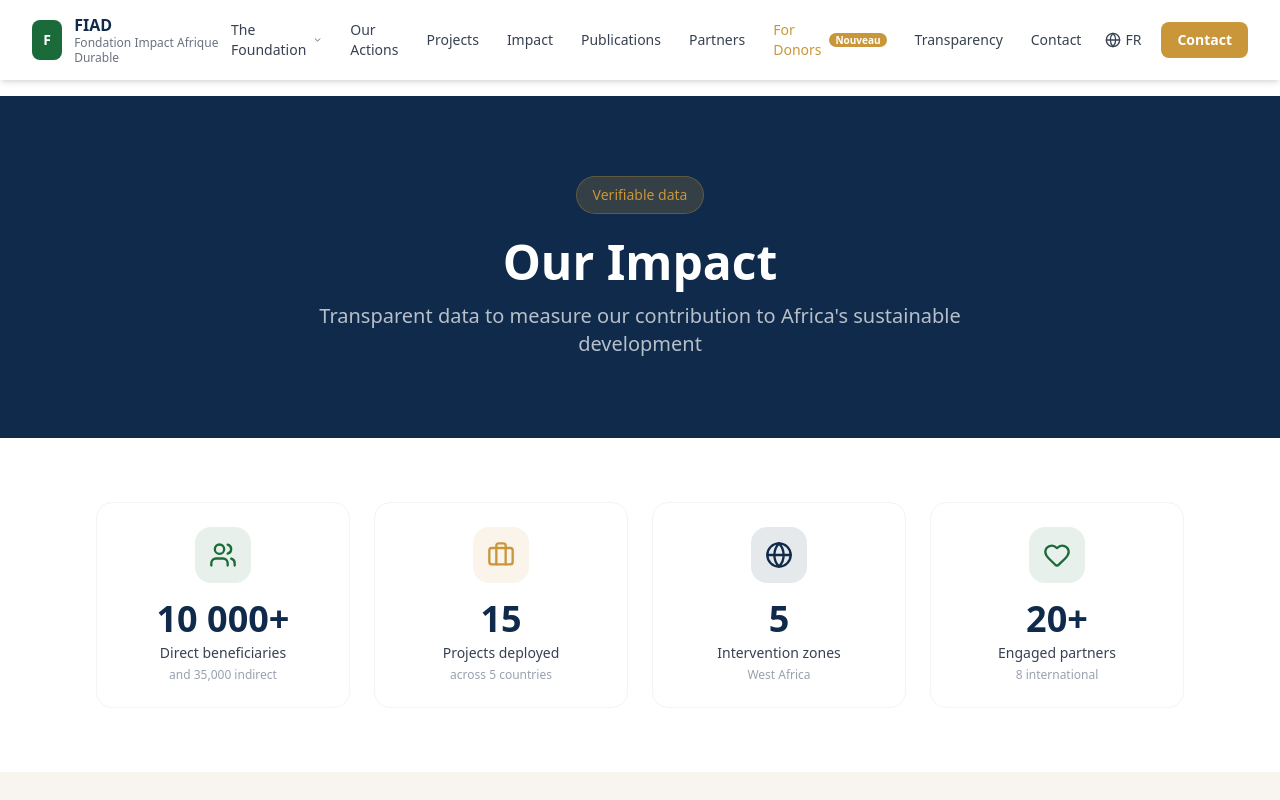
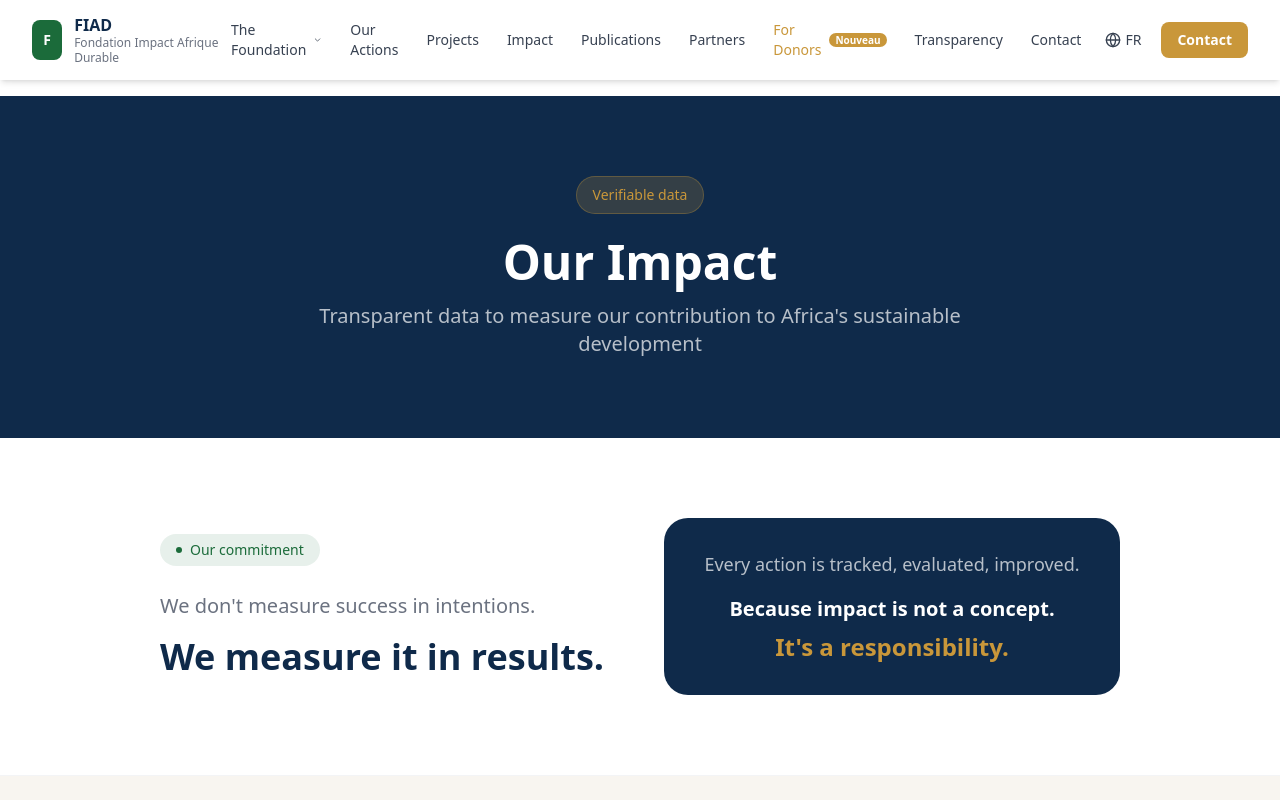
Before and after one commit to Moriah12783/fondation-fiad, a Next.js app: page /en/impact in a window 1280 px wide. Shown: the top 800 px of the page. Built offline with nearby package versions, Linux system fonts and the light colour scheme.

Commit message:
content: page Impact - manifeste engagement + approche (version forte)

```diff
--- a/src/app/[locale]/impact/page.tsx
+++ b/src/app/[locale]/impact/page.tsx
@@ -53,8 +53,52 @@ export default async function ImpactPage({ params }: Props) {
         </div>
       </section>
 
+      {/* Manifeste impact */}
+      <section className="py-20 bg-white border-b border-gray-100">
+        <div className="max-w-5xl mx-auto px-4 sm:px-6 lg:px-8">
+          <div className="grid grid-cols-1 lg:grid-cols-2 gap-12 items-center">
+
+            {/* Notre engagement */}
+            <div className="text-center lg:text-left">
+              <div className="inline-flex items-center gap-2 px-4 py-1.5 rounded-full bg-[#1b6b3a]/10 text-[#1b6b3a] text-sm font-medium mb-6">
+                <div className="w-1.5 h-1.5 rounded-full bg-[#1b6b3a]" />
+                {isFr ? "Notre engagement" : "Our commitment"}
+              </div>
+              <p className="text-[#6b7280] text-xl leading-relaxed mb-3">
+                {isFr
+                  ? "Nous ne mesurons pas le succès en intentions."
+                  : "We don't measure success in intentions."}
+              </p>
+              <p className="text-3xl sm:text-4xl font-bold text-[#0f2a4a] leading-tight">
+                {isFr
+                  ? "Nous le mesurons en résultats."
+                  : "We measure it in results."}
+              </p>
+            </div>
+
+            {/* Notre approche */}
+            <div className="bg-[#0f2a4a] rounded-3xl p-8 text-white text-center">
+              <p className="text-white/70 text-lg leading-relaxed mb-4">
+                {isFr
+                  ? "Chaque action est suivie, évaluée, améliorée."
+                  : "Every action is tracked, evaluated, improved."}
+              </p>
+              <p className="text-xl font-bold text-white mb-2">
+                {isFr
+                  ? "Parce que l'impact n'est pas un concept."
+                  : "Because impact is not a concept."}
+              </p>
+              <p className="text-2xl font-bold text-[#c9973a]">
+                {isFr ? "C'est une responsabilité." : "It's a responsibility."}
+              </p>
+            </div>
+
+          </div>
+        </div>
+      </section>
+
       {/* KPIs principaux */}
-      <section className="py-16 bg-white">
+      <section className="py-16 bg-[#f8f5f0]">
         <div className="max-w-6xl mx-auto px-4 sm:px-6 lg:px-8">
           <div className="grid grid-cols-2 lg:grid-cols-4 gap-6">
             {[
@@ -109,7 +153,7 @@ export default async function ImpactPage({ params }: Props) {
       </section>
 
       {/* Répartition thématique */}
-      <section className="py-20 bg-[#f8f5f0]">
+      <section className="py-20 bg-white">
         <div className="max-w-6xl mx-auto px-4 sm:px-6 lg:px-8">
           <div className="text-center mb-12">
             <span className="text-[#1b6b3a] font-semibold text-sm uppercase tracking-wider">
```
